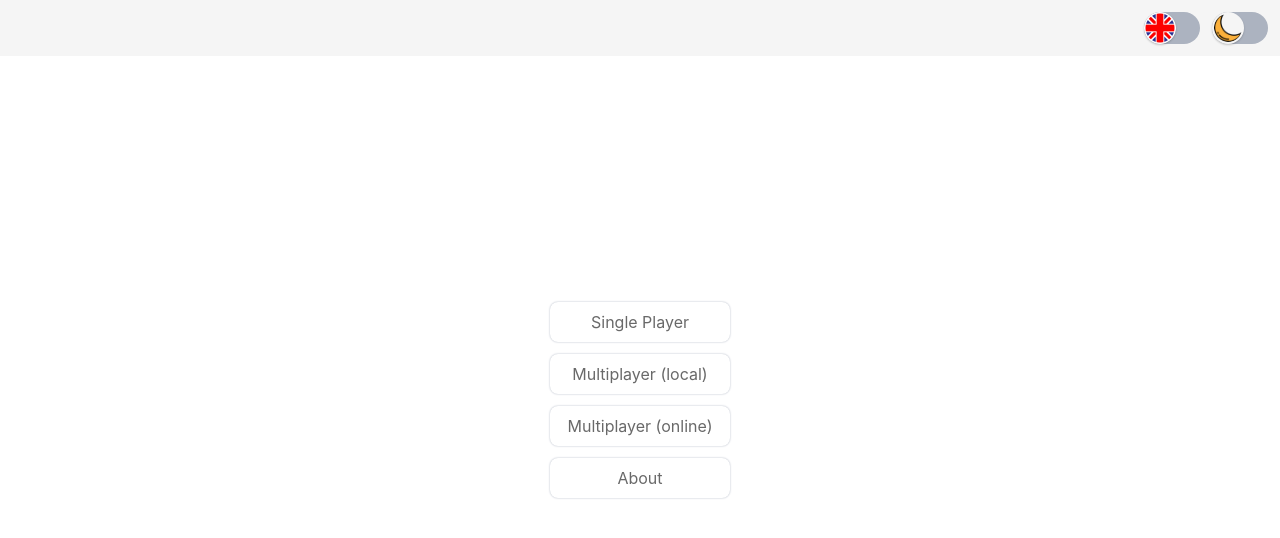
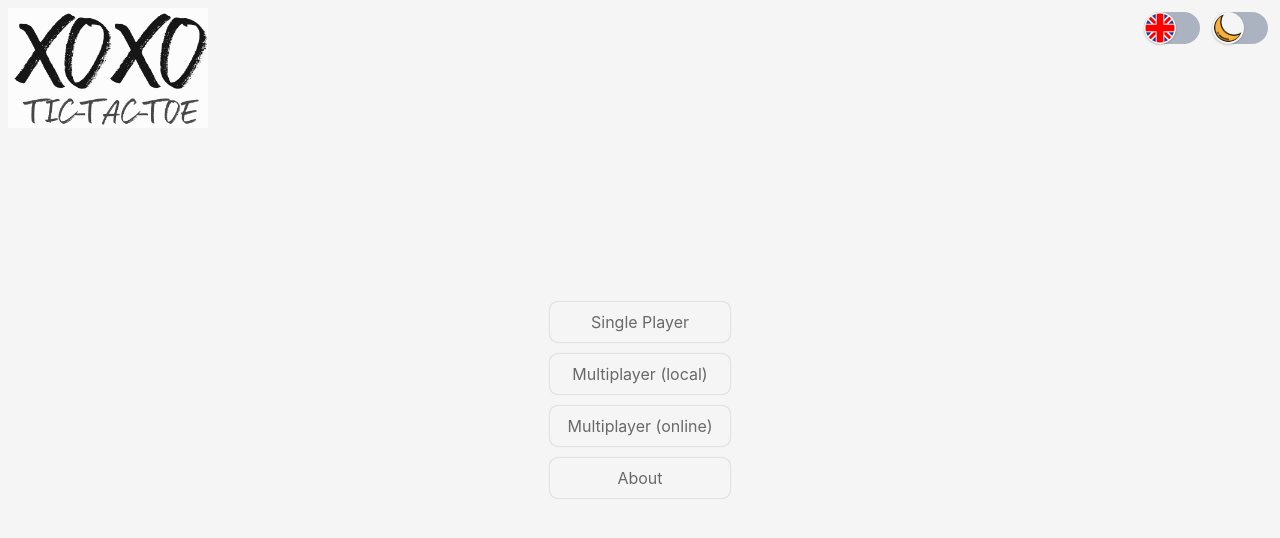
Before and after one commit to MSzostaq/tic-tac-toe, a React (Create React App) app: page /menu#/ in a window 1280 px wide. Shown: the top 538 px of the page. Built offline with nearby package versions, Linux system fonts and the light colour scheme.

Commit message:
added logo

```diff
--- a/src/views/Dashboard.jsx
+++ b/src/views/Dashboard.jsx
@@ -2,10 +2,12 @@ import React, { useState } from "react";
 import { NavLink } from "react-router-dom";
 import styled from "styled-components";
 import { useTranslation } from "react-i18next";
+import logo from "assets/xoxo_logo.png";
 import AboutPopup from "popups/AboutPopup";
 import Modal from "components/Modal";
 
 const Wrapper = styled.div`
+  background-color: ${({ theme }) => theme.colors.background};
   display: flex;
   align-items: center;
   justify-content: center;
@@ -13,6 +15,15 @@ const Wrapper = styled.div`
   grid-gap: 12px;
   position: relative;
   height: 100%;
+`;
+
+const Logo = styled.img`
+  position: absolute;
+  top: 8px;
+  left: 8px;
+  z-index: 2;
+  width: 200px;
+  height: 120px;
 `;
 
 const Button = styled.button`
@@ -50,6 +61,7 @@ const Dashboard = () => {
 
   return (
     <Wrapper>
+      <Logo src={logo} />
       <Button>
         <StyledNavLink to="/singleplayer">{t("single_player")}</StyledNavLink>
       </Button>
```
